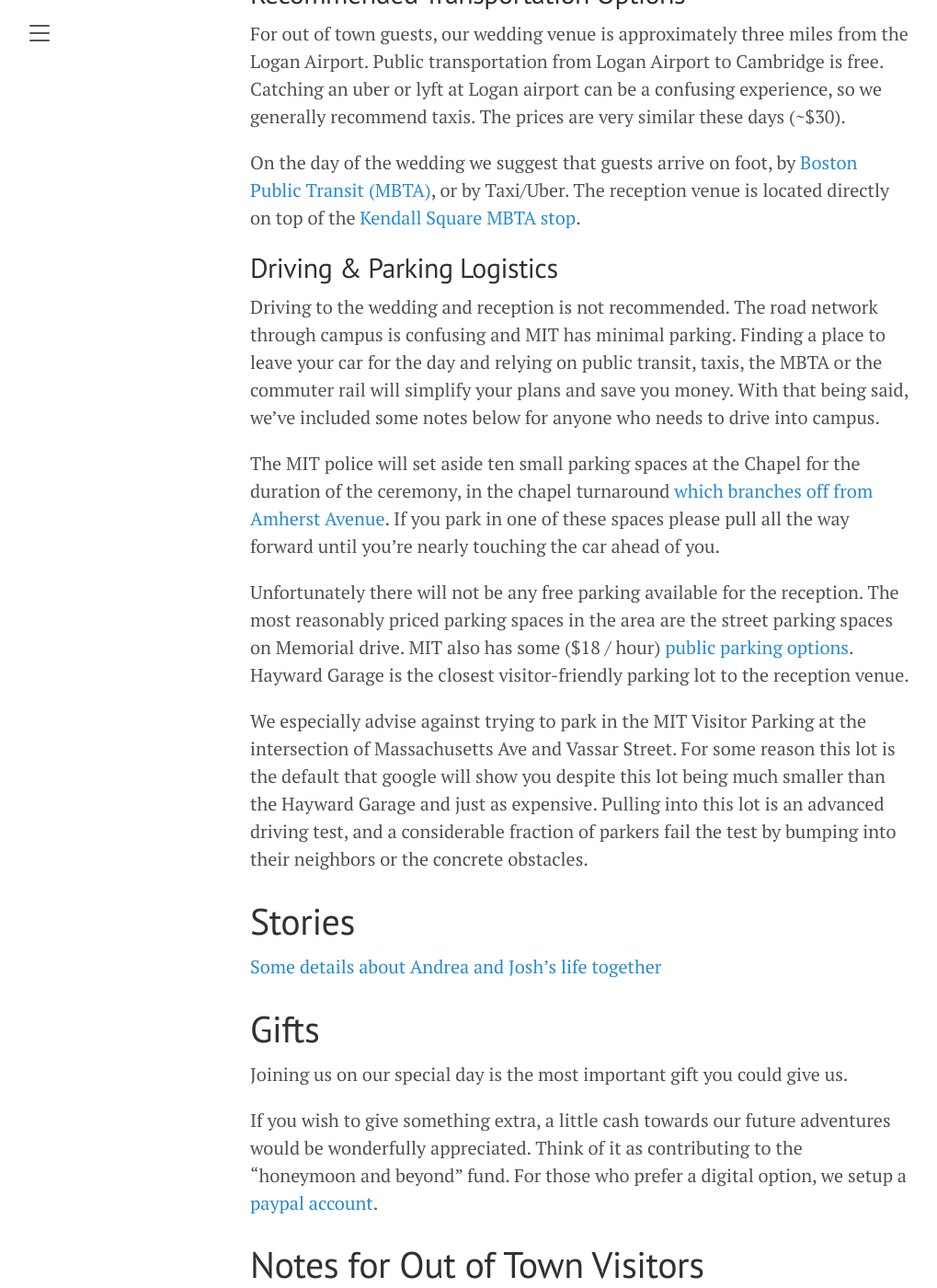
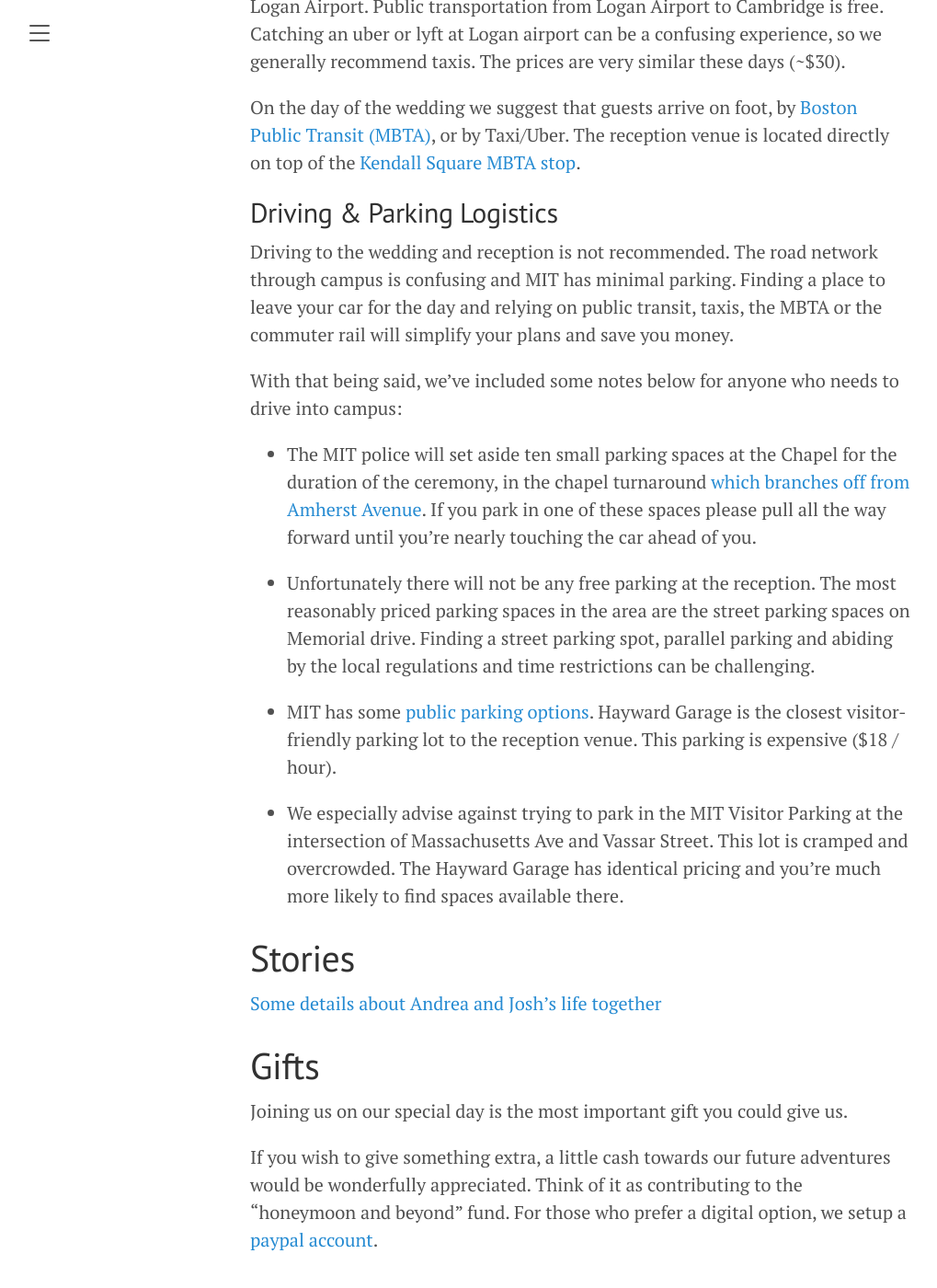
Before and after one commit to JoshBradshaw/andreajosh.github.io, a Jekyll site: the page built from _posts/2023-12-30-overview.md, in a window 1280 px wide and 1400 px high, scrolled down 3071 px. Shown: the whole window at 92% size, without its empty margins (8-1027 px from the left). Built offline with Jekyll 4.4.1, drawn with Linux system fonts in a browser that asks for light colours; some of the changed text lies outside the part shown.

Commit message:
Update 2023-12-30-overview.md

```diff
--- a/_posts/2023-12-30-overview.md
+++ b/_posts/2023-12-30-overview.md
@@ -18,7 +18,7 @@ The MIT Chapel is tucked away from the street. The exterior is mostly plain bric
 
 We will be walking two blocks from the ceremony to the reception as a group. There is an indoor route through MIT available in the event of rain. Please reach out if anyone in your party has mobility issues so that we can arrange a shuttle.
 
-Our reception plans are loosely based on the [after dark](https://mitmuseum.mit.edu/programs/mit-museum-after-dark) series of museum parties, which we've attended and thoroughly enjoyed. The reception will be hosted amongst the exhibits on the museum's second floor. There will be an open bar serving wines beers and non-alcoholic options. Dinner will consist of hor'dourves and several small plates. There will be tables and chairs interspersed amongst the exhibits.
+The reception will be hosted amongst the exhibits on the museum's second floor. There will be an open bar serving wines beers and non-alcoholic options. Dinner will consist of hor'dourves and several small plates. There will be tables and chairs interspersed amongst the exhibits.
 
 # RSVP
 
@@ -66,13 +66,17 @@ On the day of the wedding we suggest that guests arrive on foot, by [Boston Publ
 
 ## Driving & Parking Logistics
 
-Driving to the wedding and reception is not recommended. The road network through campus is confusing and MIT has minimal parking. Finding a place to leave your car for the day and relying on public transit, taxis, the MBTA or the commuter rail will simplify your plans and save you money. With that being said, we've included some notes below for anyone who needs to drive into campus.
+Driving to the wedding and reception is not recommended. The road network through campus is confusing and MIT has minimal parking. Finding a place to leave your car for the day and relying on public transit, taxis, the MBTA or the commuter rail will simplify your plans and save you money.
 
-The MIT police will set aside ten small parking spaces at the Chapel for the duration of the ceremony, in the chapel turnaround [which branches off from Amherst Avenue](https://maps.app.goo.gl/4R9u7qGZpNECG3Yn9). If you park in one of these spaces please pull all the way forward until you're nearly touching the car ahead of you.
+With that being said, we've included some notes below for anyone who needs to drive into campus:
 
-Unfortunately there will not be any free parking available for the reception. The most reasonably priced parking spaces in the area are the street parking spaces on Memorial drive. MIT also has some ($18 / hour) [public parking options](https://web.mit.edu/facilities/transportation/parking/visitors/public_parking.html). Hayward Garage is the closest visitor-friendly parking lot to the reception venue.
+- The MIT police will set aside ten small parking spaces at the Chapel for the duration of the ceremony, in the chapel turnaround [which branches off from Amherst Avenue](https://maps.app.goo.gl/4R9u7qGZpNECG3Yn9). If you park in one of these spaces please pull all the way forward until you're nearly touching the car ahead of you.
 
-We especially advise against trying to park in the MIT Visitor Parking at the intersection of Massachusetts Ave and Vassar Street. For some reason this lot is the default that google will show you despite this lot being much smaller than the Hayward Garage and just as expensive. Pulling into this lot is an advanced driving test, and a considerable fraction of parkers fail the test by bumping into their neighbors or the concrete obstacles.
+- Unfortunately there will not be any free parking at the reception. The most reasonably priced parking spaces in the area are the street parking spaces on Memorial drive. Finding a street parking spot, parallel parking and abiding by the local regulations and time restrictions can be challenging.
+
+- MIT has some [public parking options](https://web.mit.edu/facilities/transportation/parking/visitors/public_parking.html). Hayward Garage is the closest visitor-friendly parking lot to the reception venue. This parking is expensive ($18 / hour).
+
+- We especially advise against trying to park in the MIT Visitor Parking at the intersection of Massachusetts Ave and Vassar Street. This lot is cramped and overcrowded. The Hayward Garage has identical pricing and you're much more likely to find spaces available there.
 
 # Stories
 
```
